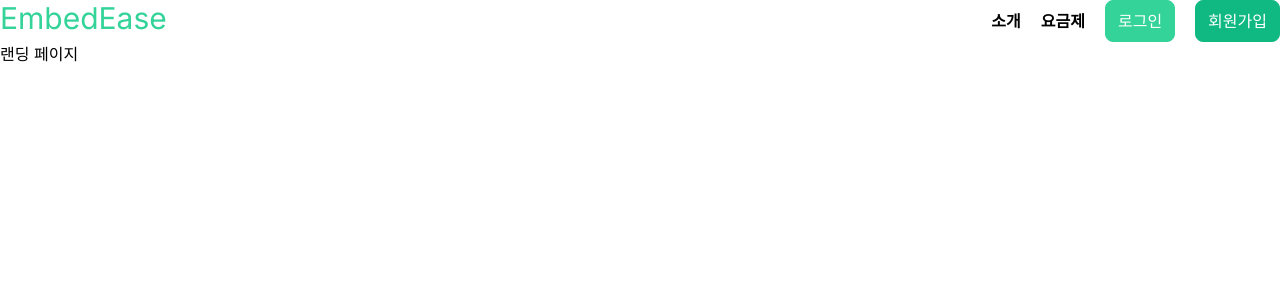
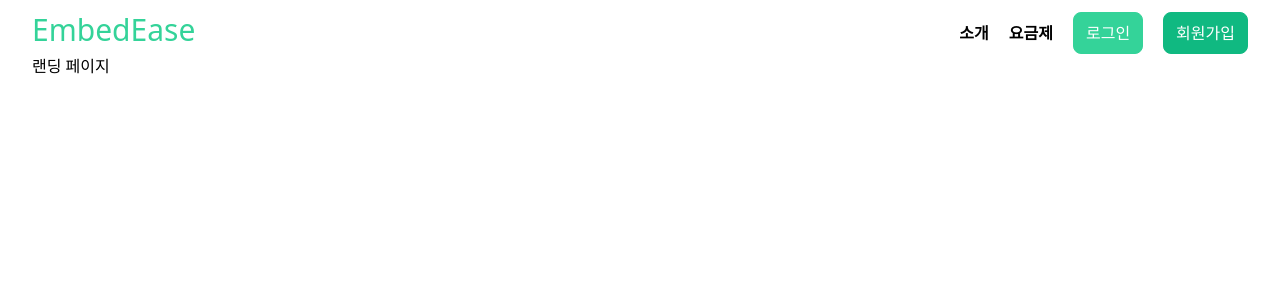
Before and after one commit to Seongseokwon/notion-widget, a Next.js app: page / in a window 1280 px wide. Shown: the top 300 px of the page. Built offline with nearby package versions, Linux system fonts and the light colour scheme; no server answers.

Commit message:
전체 영역 패딩 추가

```diff
--- a/src/app/layout.tsx
+++ b/src/app/layout.tsx
@@ -1,8 +1,6 @@
 import type { Metadata } from "next";
 import { Inter } from "next/font/google";
 import "./globals.css";
-
-const inter = Inter({ subsets: ["latin"] });
 
 export const metadata: Metadata = {
   title: "EmbedEase",
@@ -16,7 +14,7 @@ export default function RootLayout({
 }>) {
   return (
     <html lang="en">
-      <body className={inter.className}>{children}</body>
+      <body className="px-8 py-3">{children}</body>
     </html>
   );
 }
```
